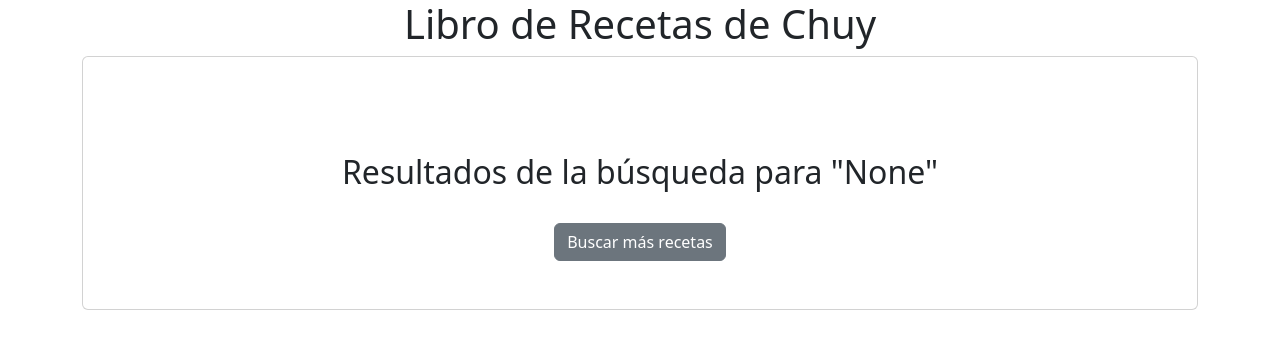
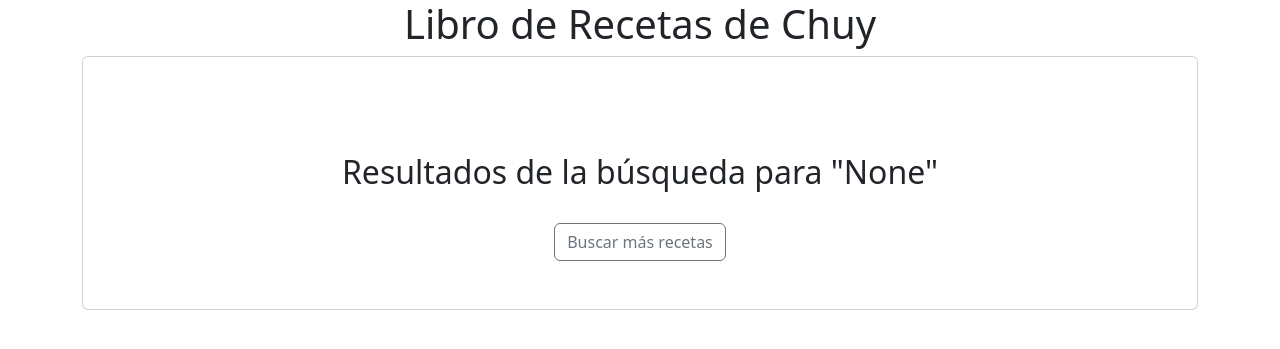
Before and after one commit to Luis-Jesus-AM/recetario, a Flask app: page /receta in a window 1280 px wide. Shown: the top 349 px of the page. Run offline with Flask 3, Linux system fonts and the light colour scheme.

Commit message:
martes.1

```diff
--- a/templates/receta.html
+++ b/templates/receta.html
@@ -12,7 +12,7 @@
             <img src="https://spoonacular.com/recipeImages/{{ recipe.id }}-312x231.jpg" class="card-img-top" alt="{{ recipe.title }}">
             <div class="card-body">
               <h5 class="card-title">{{ recipe.title }}</h5>
-              <a href="https://spoonacular.com/recipes/{{ recipe.title | replace(' ', '-') }}-{{ recipe.id }}" class="btn btn-primary" target="_blank">Ver receta</a>
+              <a href="https://spoonacular.com/recipes/{{ recipe.title | replace(' ', '-') }}-{{ recipe.id }}" class="btn btn-outline-primary" target="_blank">Ver receta</a>
             </div>
           </div>
         </div>
@@ -23,7 +23,7 @@
   {% endif %}
 
   <div class="text-center mt-4">
-    <a href="{{ url_for('index') }}" class="btn btn-secondary">Buscar más recetas</a>
+    <a href="{{ url_for('index') }}" class="btn btn-outline-secondary">Buscar más recetas</a>
   </div>
 
 {% endblock %}
```
